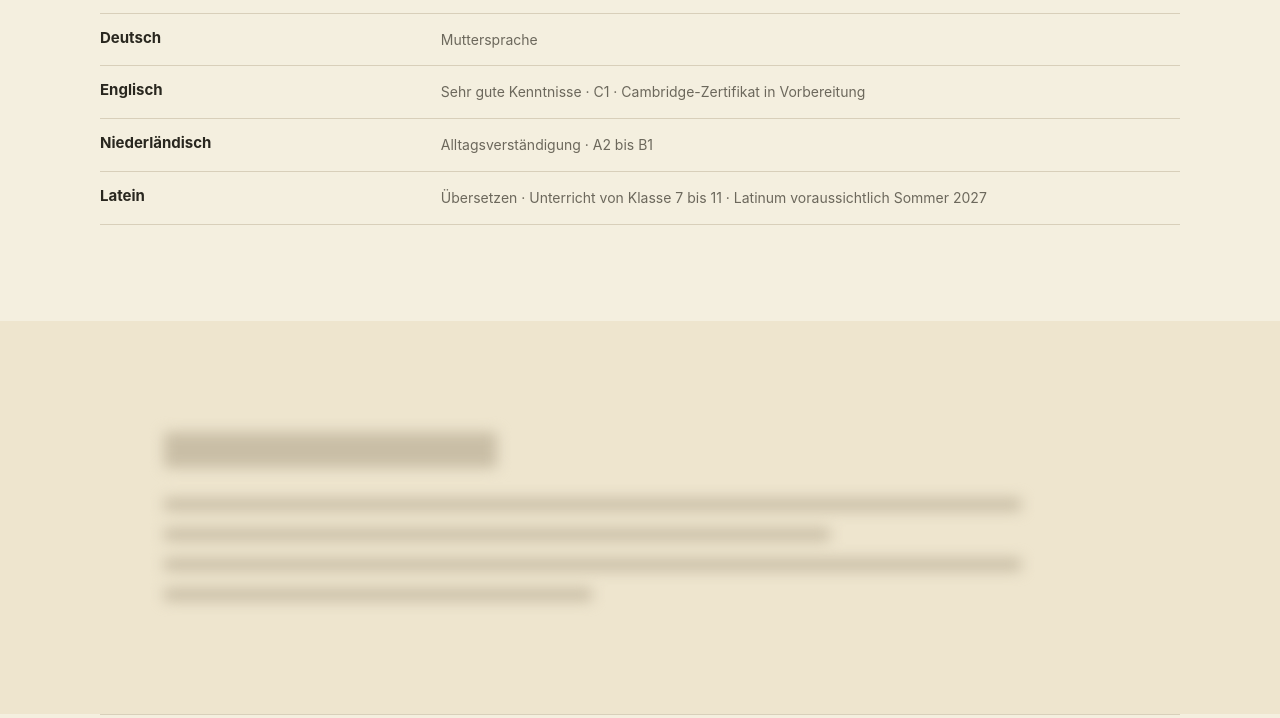
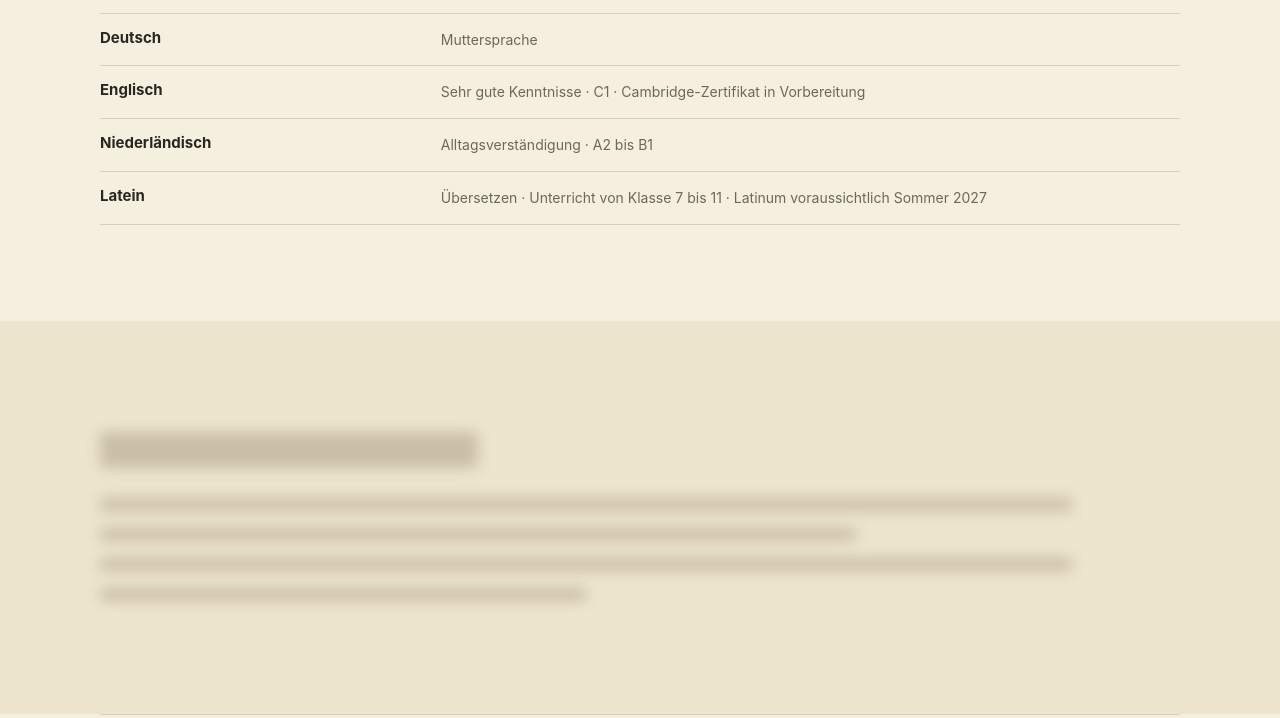
Before and after one commit to MackRichard/MackRichard.github.io, a plain HTML site: page index.html in a window 1280 px wide. Shown: the part 3192-3910 px from the top of the page. Drawn offline with Linux system fonts and the light colour scheme.

Commit message:
Remove redundant div in currently section
Removed unnecessary wrapper div around private-placeholder.

```diff
--- a/index.html
+++ b/index.html
@@ -215,8 +215,6 @@
 
 <section class="section tinted private-section" id="currently">
 
-    <div class="wrap">
-
         <div class="wrap private-placeholder"
              data-private-target="currently"
              aria-hidden="true">
@@ -230,8 +228,6 @@
             <div class="placeholder-line short"></div>
 
         </div>
-
-    </div>
 
 </section>
 </main>
```
